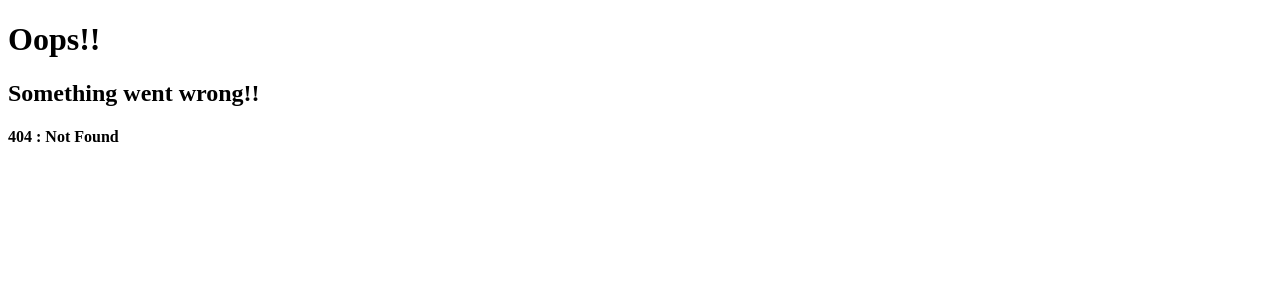
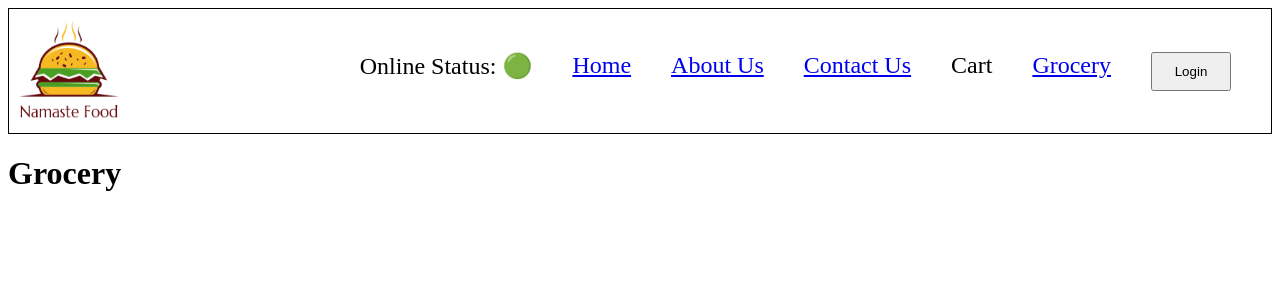
Before and after one commit to chanchaldhingra/namaste-react, a React (Vite) app: page /grocery in a window 1280 px wide. Before the commit this address had no page. Shown: the top 300 px of the page. Built offline with nearby package versions, Linux system fonts and the light colour scheme.

Commit message:
lect 9 lazy-suspense, custom-hook

```diff
--- a/src/App.js
+++ b/src/App.js
@@ -1,4 +1,4 @@
-import React from "react";
+import React, { lazy, Suspense } from "react";
 import ReactDOM from "react-dom/client";
 import Header from "./components/Header";
 import Body from "./components/Body";
@@ -7,6 +7,9 @@ import About from "./components/About";
 import Error from "./components/Error";
 import { createBrowserRouter, RouterProvider, Outlet } from "react-router";
 import RestaurantMenu from "./components/RestaurantMenu";
+import Shimmer from "./components/Shimmer";
+
+const Grocery = lazy(()=> import('./components/Grocery'));
 
 const AppLayout = () => {
     return (
@@ -38,6 +41,11 @@ const appRouter = createBrowserRouter([
             {
                 path: '/restaurant/:resId',
                 Component: RestaurantMenu
+            },
+            {
+                path: '/grocery',
+                element: (<Suspense fallback={<Shimmer />}><Grocery /></Suspense>)
+
             }
         ]
     }
--- /dev/null
+++ b/src/components/Grocery.js
@@ -0,0 +1,6 @@
+
+const Grocery = () => {
+    return (<h1>Grocery</h1>);
+};
+
+export default Grocery;
--- a/src/components/Header.js
+++ b/src/components/Header.js
@@ -1,10 +1,13 @@
 import { useState } from "react";
 import logoImage from "../../assets/logo-image.png";
 import {Link} from "react-router";
+import useOnlineStatus from "../utils/useOnlineStatus";
 
 const Header = () => {
 
     const [loginBtn, setLoginBtn] = useState("Login");
+
+    const onlineStatus = useOnlineStatus();
 
     return (
         <div className="header">
@@ -13,10 +16,12 @@ const Header = () => {
             </div>
             <div className="nav-items">
                 <ul>
+                    <li>Online Status: {onlineStatus ? '🟢' : '🔴'}</li>
                     <li><Link to="/">Home</Link></li>
                     <li><Link to="/about">About Us</Link></li>
                     <li><Link to="/contact">Contact Us</Link></li>
                     <li>Cart</li>
+                    <li><Link to="/grocery">Grocery</Link></li>
                     <li><button className="login-btn" onClick={() => {
                         loginBtn==='Login' ? setLoginBtn('Logout') : setLoginBtn('Login');
                     }}>{loginBtn}</button></li>
--- a/src/components/RestaurantMenu.js
+++ b/src/components/RestaurantMenu.js
@@ -1,29 +1,17 @@
-import { useEffect, useState } from "react";
-import { menuUrl } from "../utils/constants";
 import { useParams } from "react-router";
+import useRestaurantMenu from "../utils/useRestaurantMenu";
 import Shimmer from "./Shimmer";
 
 const RestaurantMenu = () => {
 
     const {resId} = useParams();
+    const resData = useRestaurantMenu(resId);
 
-    const [restData, setResData] = useState(null);
+    if(resData===null) return <Shimmer />;
 
-    useEffect(() => {
-        fetchData();
-    }, []);
+    const {name, cuisines, costForTwoMessage}=resData?.cards[2]?.card?.card?.info;
 
-    const fetchData = async () => {
-        const data = await fetch(menuUrl+resId);
-        const json = await data.json();
-        setResData(json.data);
-    };
-
-    if(restData===null) return <Shimmer />;
-
-    const {name, cuisines, costForTwoMessage}=restData?.cards[2]?.card?.card?.info;
-
-    const itemGroups = restData?.cards[4]?.groupedCard?.cardGroupMap?.REGULAR?.cards
+    const itemGroups = resData?.cards[4]?.groupedCard?.cardGroupMap?.REGULAR?.cards
     .filter(item =>
         item?.card?.card?.title && item?.card?.card?.itemCards
     )
--- /dev/null
+++ b/src/utils/useOnlineStatus.js
@@ -0,0 +1,19 @@
+import {useState, useEffect} from 'react';
+
+const useOnlineStatus = () => {
+    const [onlineStatus, setOnlineStatus] = useState(true);
+
+    useEffect(() => {
+        window.addEventListener('offline', () => {
+            setOnlineStatus(false);
+        });
+
+        window.addEventListener('online', () => {
+            setOnlineStatus(true);
+        });
+    }, []);
+
+    return onlineStatus;
+};
+
+export default useOnlineStatus;
--- /dev/null
+++ b/src/utils/useRestaurantMenu.js
@@ -0,0 +1,21 @@
+import { useState, useEffect } from "react";
+import { menuUrl } from "./constants";
+
+const useRestaurantMenu = (resId) => {
+    const [resData, setResData] = useState(null);
+
+    useEffect(() => {
+        fetchData();
+    }, []);
+
+    const fetchData = async () => {
+        const data = await fetch(menuUrl+resId);
+        const json = await data.json();
+        setResData(json.data);
+
+    };
+    return resData;
+
+};
+
+export default useRestaurantMenu;
```
